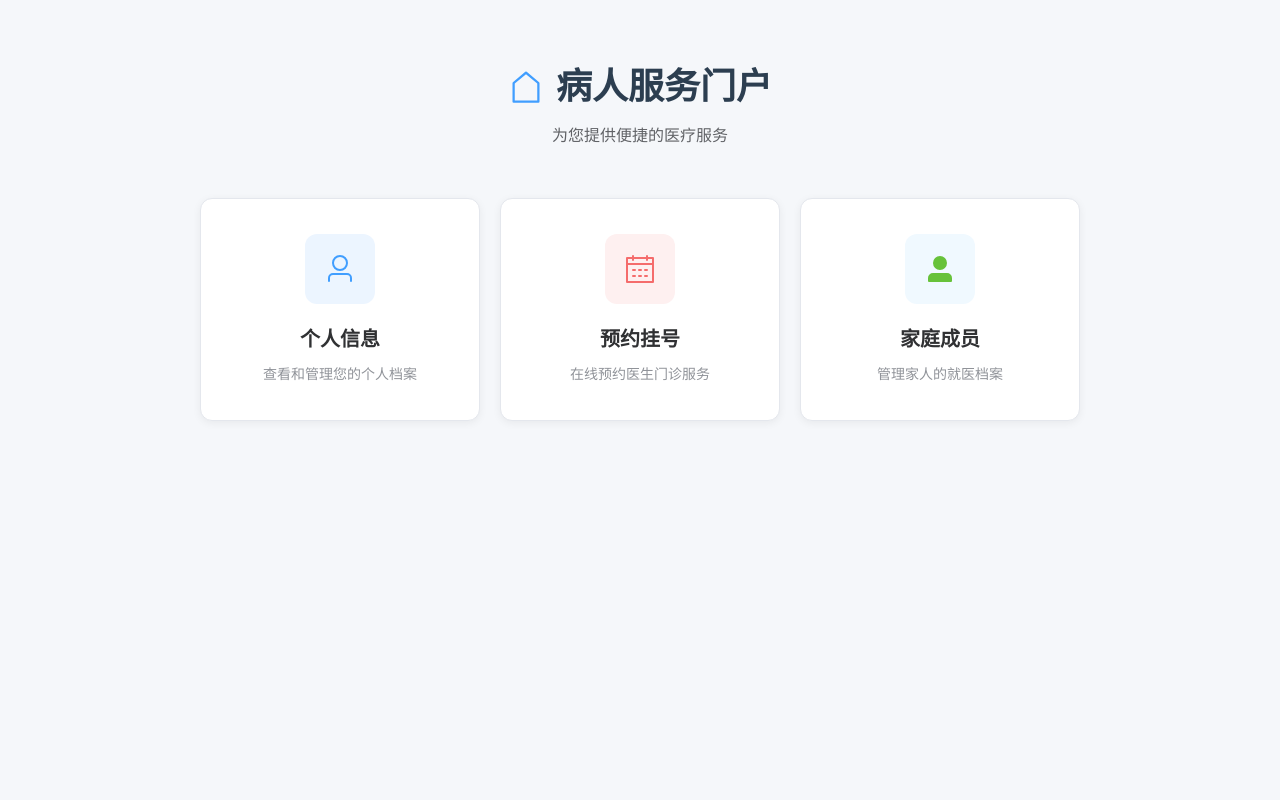
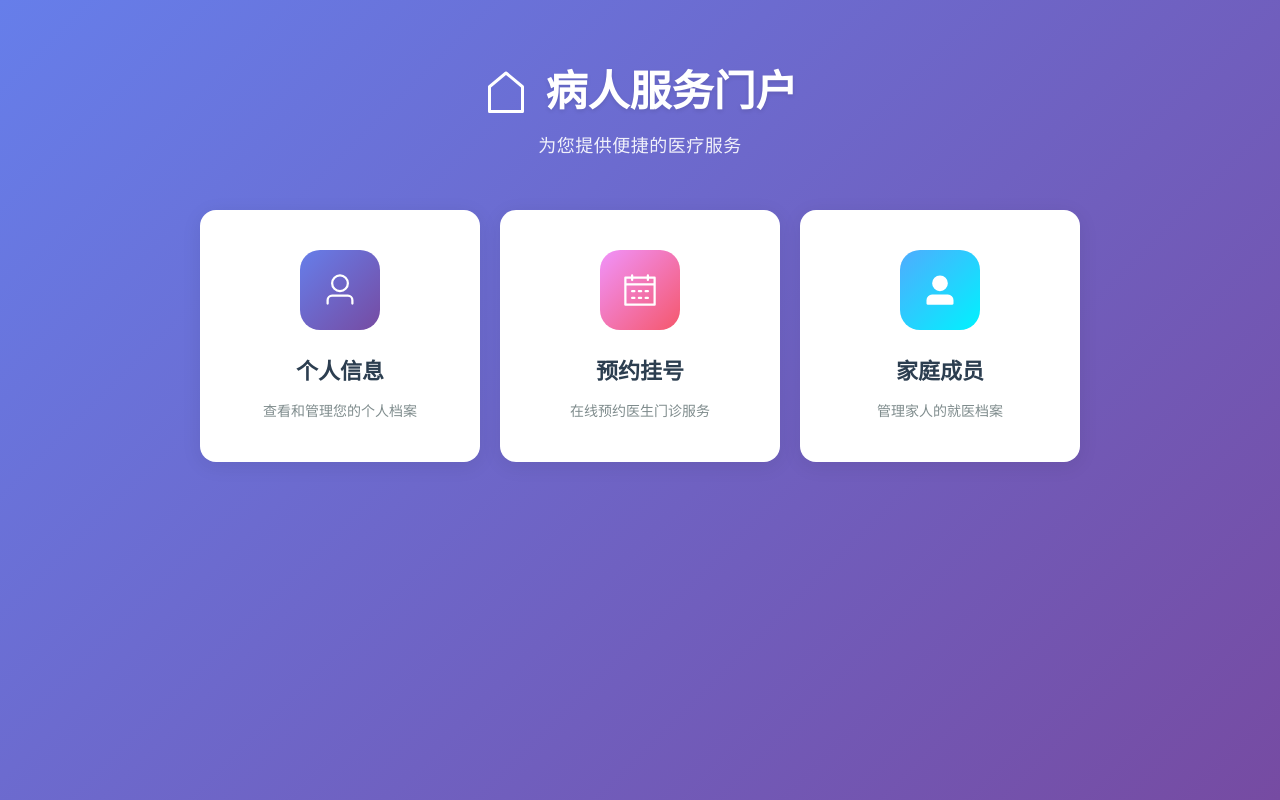
Before and after one commit to KleMoretti/SE-Assignment, a Vue app in the folder frontend/: page /portal in a window 1280 px wide. Built offline with nearby package versions, Linux system fonts and the light colour scheme; no server answers.

Commit message:
Revert "Beautify interface."
This reverts commit 05ec8896d58a703c9b09f12a401503cfdf83e3de.

```diff
--- a/frontend/src/views/portal/PortalIndex.vue
+++ b/frontend/src/views/portal/PortalIndex.vue
@@ -113,7 +113,7 @@ const handlePatientInfoCompleted = (patientData) => {
 <style scoped>
 .portal-container {
   min-height: 100vh;
-  background: #f5f7fa;
+  background: linear-gradient(135deg, #667eea 0%, #764ba2 100%);
   padding: 20px;
   padding-bottom: 40px;
   box-sizing: border-box;
@@ -128,26 +128,27 @@ const handlePatientInfoCompleted = (patientData) => {
 }
 
 .welcome-title {
-  color: #2c3e50;
-  font-size: 36px;
-  font-weight: 600;
+  color: #ffffff;
+  font-size: 42px;
+  font-weight: bold;
   margin: 0;
   display: flex;
   align-items: center;
   justify-content: center;
-  gap: 12px;
+  gap: 15px;
+  text-shadow: 0 2px 4px rgba(0, 0, 0, 0.1);
 }
 
 .title-icon {
-  font-size: 36px;
-  color: #409eff;
+  font-size: 48px;
 }
 
 .welcome-subtitle {
-  color: #606266;
-  font-size: 16px;
+  color: rgba(255, 255, 255, 0.9);
+  font-size: 18px;
   margin-top: 10px;
-  font-weight: 400;
+  font-weight: 300;
+  letter-spacing: 0.5px;
 }
 
 /* 服务卡片网格 */
@@ -163,14 +164,14 @@ const handlePatientInfoCompleted = (patientData) => {
 
 .service-card {
   background: #ffffff;
-  border-radius: 12px;
-  padding: 35px 25px;
+  border-radius: 16px;
+  padding: 40px 30px;
   width: 280px;
   cursor: pointer;
-  transition: all 0.3s ease;
-  box-shadow: 0 2px 8px rgba(0, 0, 0, 0.06);
-  border: 1px solid #e4e7ed;
+  transition: all 0.3s cubic-bezier(0.4, 0, 0.2, 1);
+  box-shadow: 0 4px 20px rgba(0, 0, 0, 0.08);
   position: relative;
+  overflow: hidden;
   animation: fadeInUp 0.6s ease-out backwards;
 }
 
@@ -186,74 +187,89 @@ const handlePatientInfoCompleted = (patientData) => {
   animation-delay: 0.3s;
 }
 
+.service-card::before {
+  content: '';
+  position: absolute;
+  top: 0;
+  left: 0;
+  right: 0;
+  height: 4px;
+  background: linear-gradient(90deg, #667eea 0%, #764ba2 100%);
+  transform: scaleX(0);
+  transform-origin: left;
+  transition: transform 0.3s ease;
+}
+
+.service-card:hover::before {
+  transform: scaleX(1);
+}
+
 .service-card:hover {
-  transform: translateY(-4px);
-  box-shadow: 0 4px 12px rgba(0, 0, 0, 0.1);
-  border-color: #409eff;
+  transform: translateY(-8px);
+  box-shadow: 0 12px 40px rgba(102, 126, 234, 0.3);
 }
 
 .card-icon {
-  width: 70px;
-  height: 70px;
-  border-radius: 12px;
+  width: 80px;
+  height: 80px;
+  border-radius: 20px;
   display: flex;
   align-items: center;
   justify-content: center;
-  font-size: 32px;
-  margin: 0 auto 20px;
+  font-size: 36px;
+  margin: 0 auto 25px;
   transition: all 0.3s ease;
 }
 
 .profile-icon {
-  background: #ecf5ff;
-  color: #409eff;
+  background: linear-gradient(135deg, #667eea 0%, #764ba2 100%);
+  color: #ffffff;
 }
 
 .booking-icon {
-  background: #fef0f0;
-  color: #f56c6c;
+  background: linear-gradient(135deg, #f093fb 0%, #f5576c 100%);
+  color: #ffffff;
 }
 
 .family-icon {
-  background: #f0f9ff;
-  color: #67c23a;
+  background: linear-gradient(135deg, #4facfe 0%, #00f2fe 100%);
+  color: #ffffff;
 }
 
 .service-card:hover .card-icon {
-  transform: scale(1.05);
+  transform: scale(1.1) rotate(5deg);
 }
 
 .card-title {
-  font-size: 20px;
+  font-size: 22px;
   font-weight: 600;
-  color: #303133;
-  margin: 0 0 10px 0;
+  color: #2c3e50;
+  margin: 0 0 12px 0;
   text-align: center;
 }
 
 .card-description {
   font-size: 14px;
-  color: #909399;
+  color: #7f8c8d;
   margin: 0;
   text-align: center;
-  line-height: 1.5;
+  line-height: 1.6;
 }
 
 .card-arrow {
   position: absolute;
   bottom: 20px;
   right: 20px;
-  font-size: 18px;
-  color: #c0c4cc;
+  font-size: 20px;
+  color: #bdc3c7;
   opacity: 0;
-  transform: translateX(-5px);
+  transform: translateX(-10px);
   transition: all 0.3s ease;
 }
 
 .service-card:hover .card-arrow {
-  opacity: 0.6;
+  opacity: 1;
   transform: translateX(0);
-  color: #409eff;
 }
 
 /* 动画 */
@@ -282,15 +298,11 @@ const handlePatientInfoCompleted = (patientData) => {
 /* 响应式设计 */
 @media (max-width: 768px) {
   .welcome-title {
-    font-size: 28px;
-  }
-
-  .title-icon {
-    font-size: 28px;
+    font-size: 32px;
   }
 
   .welcome-subtitle {
-    font-size: 14px;
+    font-size: 16px;
   }
 
   .service-grid {
--- a/frontend/src/views/portal/ProfileManagement.vue
+++ b/frontend/src/views/portal/ProfileManagement.vue
@@ -1,18 +1,16 @@
 <template>
-  <div class="profile-management-container">
-    <el-card class="box-card">
+  <div class="profile-container">
+    <el-card class="profile-card">
       <template #header>
         <div class="card-header">
-          <el-button :icon="ArrowLeft" @click="goBack" circle></el-button>
-          <span class="title">个人信息管理</span>
-          <div></div>
+          <el-icon><User /></el-icon>
+          <span>个人信息管理</span>
         </div>
       </template>
 
-      <el-tabs v-model="activeTab" class="custom-tabs">
+      <el-tabs v-model="activeTab">
         <!-- 用户信息标签 -->
         <el-tab-pane label="账户信息" name="account">
-          <div class="tab-content">
           <el-form
             ref="profileFormRef"
             :model="profileForm"
@@ -83,12 +81,10 @@
               </el-button>
             </el-form-item>
           </el-form>
-          </div>
         </el-tab-pane>
 
         <!-- 病人信息标签 -->
         <el-tab-pane label="病人档案" name="patient">
-          <div class="tab-content">
           <el-alert
             v-if="!patientInfo.patient_no"
             title="未找到病人档案"
@@ -104,7 +100,7 @@
             :model="patientForm"
             :rules="patientRules"
             label-width="120px"
-              class="patient-form"
+            class="profile-form"
           >
             <el-form-item label="病人编号">
               <el-input v-model="patientInfo.patient_no" disabled>
@@ -177,7 +173,6 @@
               </el-button>
             </el-form-item>
           </el-form>
-          </div>
         </el-tab-pane>
       </el-tabs>
     </el-card>
@@ -235,7 +230,6 @@
 
 <script setup>
 import { ref, reactive, onMounted } from 'vue'
-import { useRouter } from 'vue-router'
 import { ElMessage } from 'element-plus'
 import {
   User,
@@ -247,13 +241,10 @@ import {
   RefreshLeft,
   Lock,
   Tickets,
-  CreditCard,
-  ArrowLeft
+  CreditCard
 } from '@element-plus/icons-vue'
 import { getCurrentUser, updateProfile, changePassword, checkPatientInfo, completePatientInfo } from '@/api/auth'
 import { formatDate } from '@/utils/format'
-
-const router = useRouter()
 
 // 当前标签
 const activeTab = ref('account')
@@ -552,11 +543,6 @@ const handleChangePassword = async () => {
   }
 }
 
-// 返回上一页
-const goBack = () => {
-  router.push({ name: 'PortalIndex' })
-}
-
 // 页面加载时获取数据
 onMounted(() => {
   loadUserInfo()
@@ -565,175 +551,33 @@ onMounted(() => {
 </script>
 
 <style scoped>
-.profile-management-container {
+.profile-container {
   min-height: 100vh;
-  background: linear-gradient(135deg, #f5f7fa 0%, #c3cfe2 100%);
   padding: 20px;
   padding-bottom: 40px;
   box-sizing: border-box;
+  max-width: 900px;
+  margin: 0 auto;
+  background: linear-gradient(135deg, #f5f7fa 0%, #c3cfe2 100%);
 }
 
-.box-card {
-  max-width: 1200px;
-  margin: 20px auto;
-  border-radius: 16px;
-  box-shadow: 0 8px 32px rgba(0, 0, 0, 0.1);
-  animation: slideInUp 0.5s ease-out;
+.profile-card {
+  box-shadow: 0 2px 12px 0 rgba(0, 0, 0, 0.1);
 }
 
 .card-header {
   display: flex;
-  justify-content: space-between;
   align-items: center;
-  padding: 10px 0;
+  gap: 10px;
+  font-size: 18px;
+  font-weight: bold;
 }
 
-.title {
-  font-size: 24px;
-  font-weight: bold;
-  color: #2c3e50;
-  background: linear-gradient(135deg, #4facfe 0%, #00f2fe 100%);
-  -webkit-background-clip: text;
-  -webkit-text-fill-color: transparent;
-  background-clip: text;
-}
-
-.custom-tabs {
-  margin-top: 20px;
-}
-
-.tab-content {
-  padding: 20px;
-  background: #fff;
-  border-radius: 8px;
-  box-shadow: 0 1px 3px rgba(0, 0, 0, 0.1);
-}
-
-/* 按钮样式 */
-:deep(.el-button--primary) {
-  background: linear-gradient(135deg, #4facfe 0%, #00f2fe 100%);
-  border: none;
-  border-radius: 8px;
-  padding: 12px 24px;
-  font-weight: 500;
-  transition: all 0.3s ease;
-}
-
-:deep(.el-button--primary:hover) {
-  transform: translateY(-2px);
-  box-shadow: 0 6px 20px rgba(79, 172, 254, 0.4);
-}
-
-/* 表单输入框样式 */
-:deep(.el-input__wrapper) {
-  border-radius: 8px;
-  box-shadow: 0 2px 8px rgba(0, 0, 0, 0.05);
-  transition: all 0.3s ease;
-}
-
-:deep(.el-input__wrapper:hover) {
-  box-shadow: 0 4px 12px rgba(79, 172, 254, 0.15);
-}
-
-:deep(.el-input__wrapper.is-focus) {
-  box-shadow: 0 4px 12px rgba(79, 172, 254, 0.25);
-}
-
-:deep(.el-textarea__inner) {
-  border-radius: 8px;
-  box-shadow: 0 2px 8px rgba(0, 0, 0, 0.05);
-  transition: all 0.3s ease;
-}
-
-:deep(.el-textarea__inner:hover) {
-  box-shadow: 0 4px 12px rgba(79, 172, 254, 0.15);
-}
-
-:deep(.el-textarea__inner:focus) {
-  box-shadow: 0 4px 12px rgba(79, 172, 254, 0.25);
-}
-
-/* 标签页样式 */
-:deep(.el-tabs__item) {
-  font-size: 16px;
-  font-weight: 500;
-  transition: all 0.3s ease;
-}
-
-:deep(.el-tabs__item.is-active) {
-  color: #4facfe;
-}
-
-:deep(.el-tabs__active-bar) {
-  background: linear-gradient(135deg, #4facfe 0%, #00f2fe 100%);
-}
-
-/* 表单标签样式 */
-:deep(.el-form-item__label) {
-  font-weight: 600;
-  color: #2c3e50;
-}
-
-/* 弹窗样式 */
-:deep(.el-dialog) {
-  border-radius: 16px;
-  overflow: hidden;
-}
-
-:deep(.el-dialog__header) {
-  background: linear-gradient(135deg, #4facfe 0%, #00f2fe 100%);
-  padding: 20px;
-  margin: 0;
-}
-
-:deep(.el-dialog__title) {
-  color: #ffffff;
-  font-size: 20px;
-  font-weight: 600;
-}
-
-:deep(.el-dialog__headerbtn .el-dialog__close) {
-  color: #ffffff;
-  font-size: 20px;
-}
-
-:deep(.el-dialog__body) {
-  padding: 30px;
-}
-
-:deep(.el-dialog__footer) {
-  padding: 20px 30px;
-}
-
-/* 动画 */
-@keyframes slideInUp {
-  from {
-    opacity: 0;
-    transform: translateY(30px);
-  }
-  to {
-    opacity: 1;
-    transform: translateY(0);
-  }
-}
-
-/* 响应式 */
-@media (max-width: 768px) {
-  .box-card {
-    margin: 0;
-  }
-
-  .card-header {
-    flex-wrap: wrap;
-    gap: 10px;
-  }
-
-  .tab-content {
-    padding: 15px;
+.profile-form {
+  padding: 20px 0;
 }
 
 :deep(.el-form-item__label) {
-    font-size: 14px;
-  }
+  font-weight: 500;
 }
 </style>
```
Lines whose indentation alone changed are shown as unchanged.
